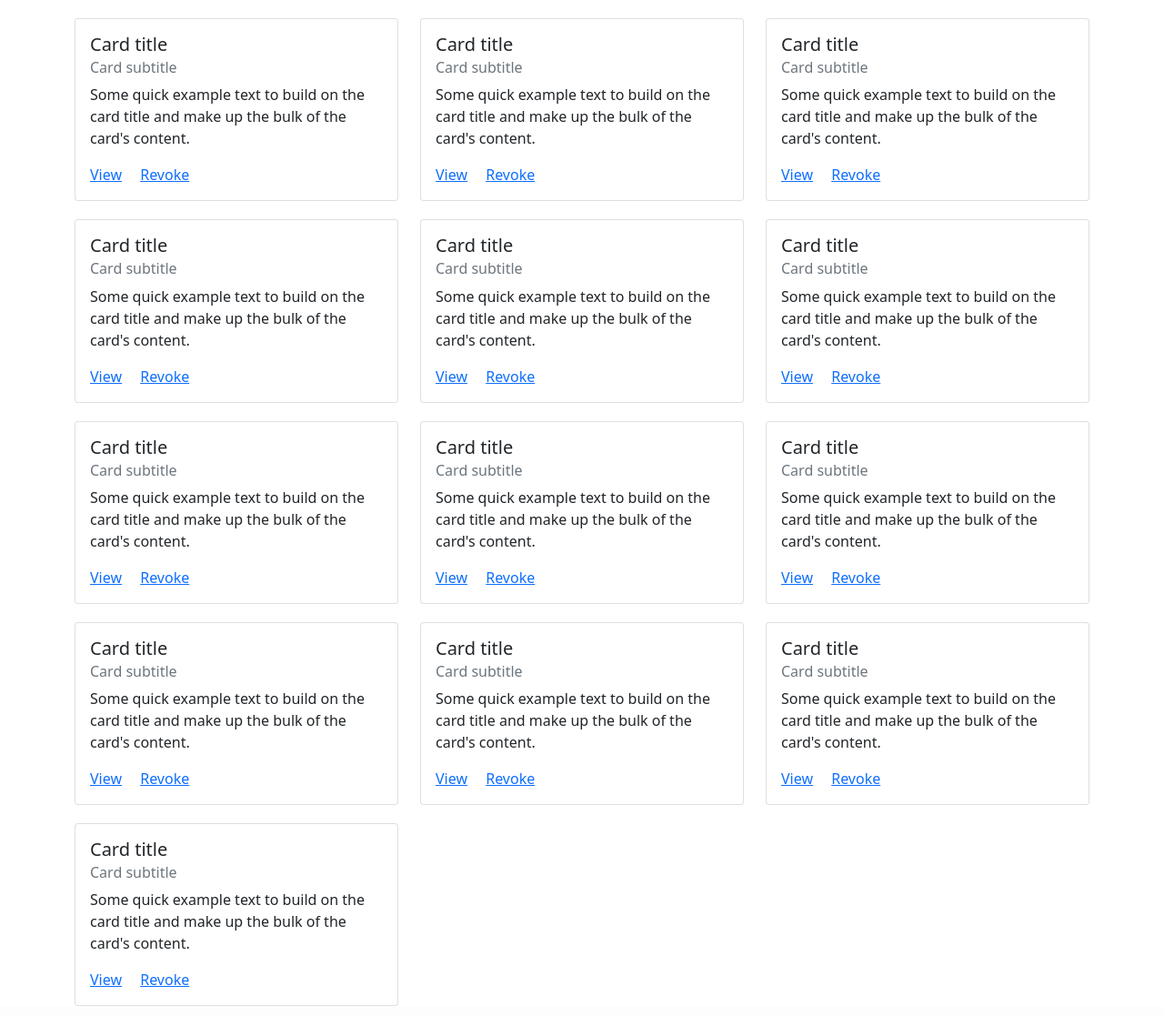
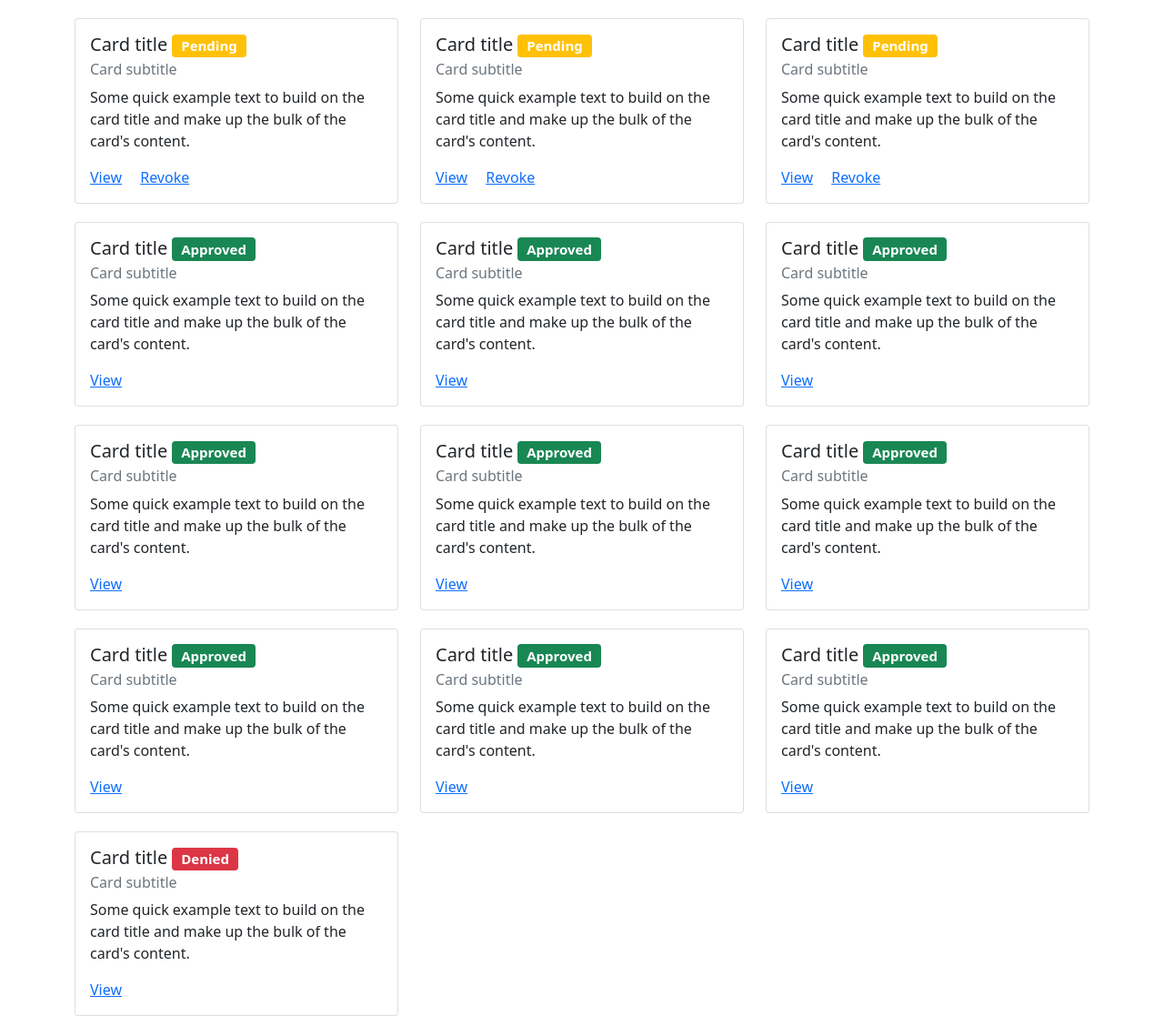
Before and after one commit to DevPuga/CapstoneProject, a Django app: page / in a window 1280 px wide. Shown: the part 63-1180 px from the top of the page at 91% size. Run offline with Django 3.2, Linux system fonts and the light colour scheme; the visitor is signed in with stand-in values (Sample User, id 1).

Commit message:
Added color status badges

```diff
--- a/DeanProject/templates/DeanProject/approved.html
+++ b/DeanProject/templates/DeanProject/approved.html
@@ -8,7 +8,7 @@
     <div class="col-sm-4">
       <div class="card">
         <div class="card-body">
-          <h5 class="card-title">Card title</h5>
+          <h5>Card title <span class="badge bg-success">Approved</span></h5>
           <h6 class="card-subtitle mb-2 text-muted">Card subtitle</h6>
           <p class="card-text">Some quick example text to build on the card title and make up the bulk of the card's content.</p>
           <a href="#" class="card-link">View</a>
--- a/DeanProject/templates/DeanProject/dashboard.html
+++ b/DeanProject/templates/DeanProject/dashboard.html
@@ -4,11 +4,11 @@
 <title>Dashboard - ATU Forms</title>
 <div class="container">
   <div class="row card-group">
-    {% for form in forms.all %}
+    {% for form in forms.pending %}
     <div class="col-sm-4">
       <div class="card">
         <div class="card-body">
-          <h5 class="card-title">Card title</h5>
+          <h5>Card title <span class="badge bg-warning">Pending</span></h5>
           <h6 class="card-subtitle mb-2 text-muted">Card subtitle</h6>
           <p class="card-text">Some quick example text to build on the card title and make up the bulk of the card's content.</p>
           <a href="#" class="card-link">View</a>
@@ -18,5 +18,33 @@
     </div>
     {% endfor %}
   </div>
+  <div class="row card-group">
+    {% for form in forms.approved %}
+    <div class="col-sm-4">
+      <div class="card">
+        <div class="card-body">
+          <h5>Card title <span class="badge bg-success">Approved</span></h5>
+          <h6 class="card-subtitle mb-2 text-muted">Card subtitle</h6>
+          <p class="card-text">Some quick example text to build on the card title and make up the bulk of the card's content.</p>
+          <a href="#" class="card-link">View</a>
+        </div>
+      </div>
+    </div>
+    {% endfor %}
+  </div>
+  <div class="row card-group">
+    {% for form in forms.denied %}
+    <div class="col-sm-4">
+      <div class="card">
+        <div class="card-body">
+          <h5>Card title <span class="badge bg-danger">Denied</span></h5>
+          <h6 class="card-subtitle mb-2 text-muted">Card subtitle</h6>
+          <p class="card-text">Some quick example text to build on the card title and make up the bulk of the card's content.</p>
+          <a href="#" class="card-link">View</a>
+        </div>
+      </div>
+    </div>
+    {% endfor %}
+  </div>
 </div>
 {% endblock %}
--- a/DeanProject/templates/DeanProject/denied.html
+++ b/DeanProject/templates/DeanProject/denied.html
@@ -8,7 +8,7 @@
     <div class="col-sm-4">
       <div class="card">
         <div class="card-body">
-          <h5 class="card-title">Card title</h5>
+          <h5>Card title <span class="badge bg-danger">Denied</span></h5>
           <h6 class="card-subtitle mb-2 text-muted">Card subtitle</h6>
           <p class="card-text">Some quick example text to build on the card title and make up the bulk of the card's content.</p>
           <a href="#" class="card-link">View</a>
--- a/DeanProject/templates/DeanProject/pending.html
+++ b/DeanProject/templates/DeanProject/pending.html
@@ -8,7 +8,7 @@
     <div class="col-sm-4">
       <div class="card">
         <div class="card-body">
-          <h5 class="card-title">Card title</h5>
+          <h5>Card title <span class="badge bg-warning">Pending</span></h5>
           <h6 class="card-subtitle mb-2 text-muted">Card subtitle</h6>
           <p class="card-text">Some quick example text to build on the card title and make up the bulk of the card's content.</p>
           <a href="#" class="card-link">View</a>
```
